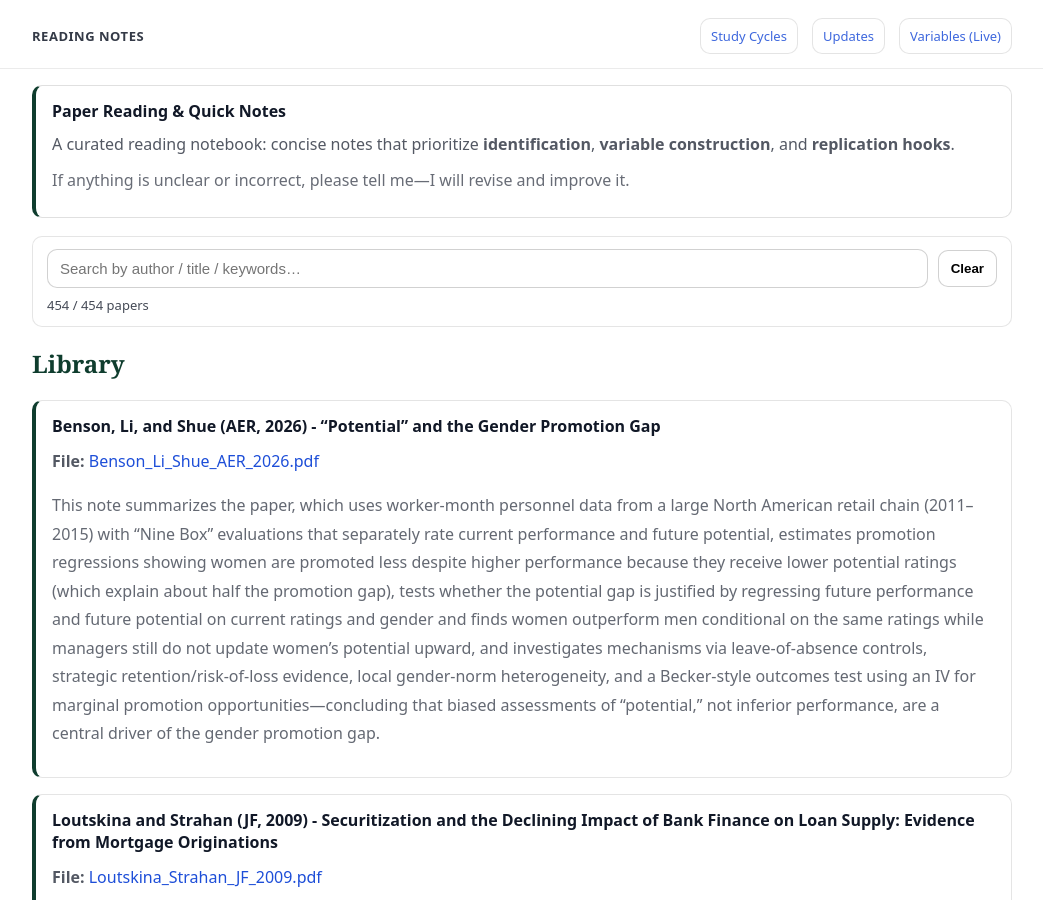
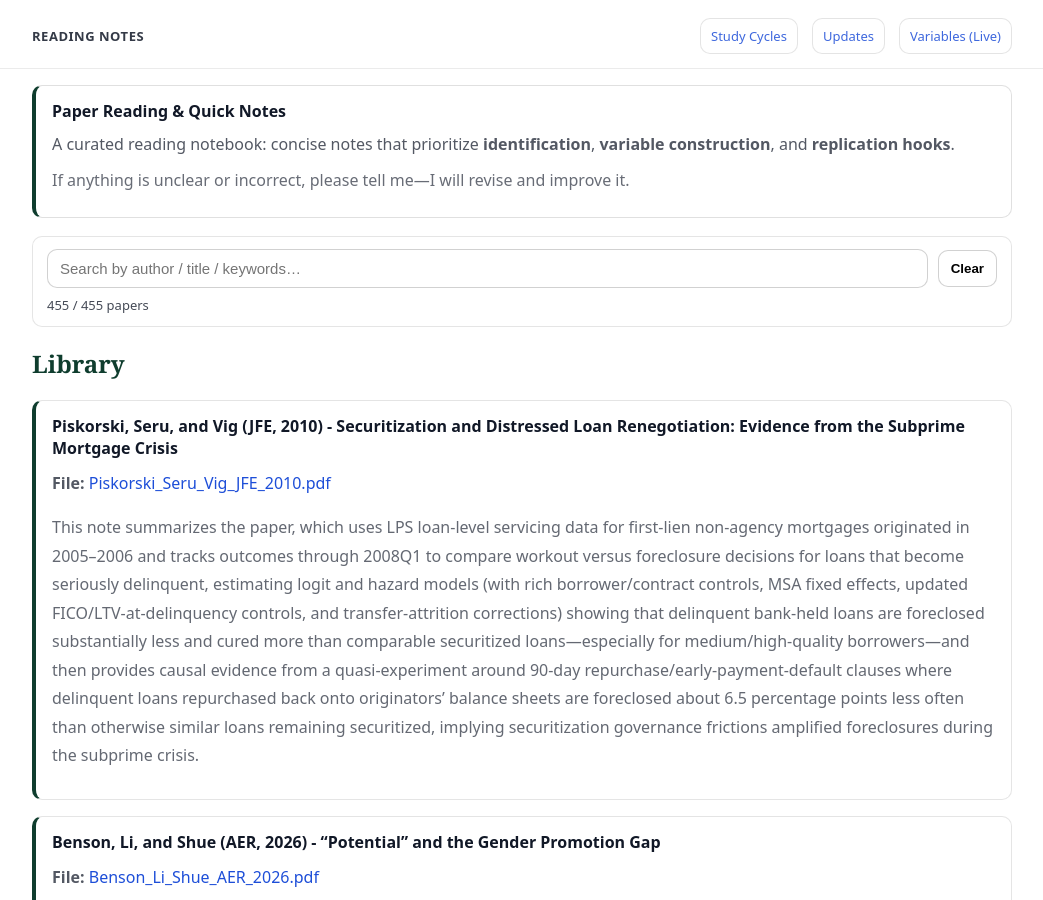
Before and after one commit to yaxinzn/study-archive, a Jekyll site: the page built from reading/index.md, in a window 1280 px wide and 900 px high. Shown: the whole window, without its empty margins (118-1161 px from the left). Built offline with Jekyll 4.4.1, drawn with Linux system fonts in a browser that asks for light colours.

Commit message:
Reading: add/update Piskorski_Seru_Vig_JFE_2010.pdf

```diff
--- a/_data/reading.yml
+++ b/_data/reading.yml
@@ -1,3 +1,7 @@
+- title: "Piskorski, Seru, and Vig (JFE, 2010) - Securitization and Distressed Loan Renegotiation: Evidence from the Subprime Mortgage Crisis"
+  file: "Piskorski_Seru_Vig_JFE_2010.pdf"
+  desc: "This note summarizes the paper, which uses LPS loan-level servicing data for first-lien non-agency mortgages originated in 2005–2006 and tracks outcomes through 2008Q1 to compare workout versus foreclosure decisions for loans that become seriously delinquent, estimating logit and hazard models (with rich borrower/contract controls, MSA fixed effects, updated FICO/LTV-at-delinquency controls, and transfer-attrition corrections) showing that delinquent bank-held loans are foreclosed substantially less and cured more than comparable securitized loans—especially for medium/high-quality borrowers—and then provides causal evidence from a quasi-experiment around 90-day repurchase/early-payment-default clauses where delinquent loans repurchased back onto originators’ balance sheets are foreclosed about 6.5 percentage points less often than otherwise similar loans remaining securitized, implying securitization governance frictions amplified foreclosures during the subprime crisis."
+
 - title: "Benson, Li, and Shue (AER, 2026) - “Potential” and the Gender Promotion Gap"
   file: "Benson_Li_Shue_AER_2026.pdf"
   desc: "This note summarizes the paper, which uses worker-month personnel data from a large North American retail chain (2011–2015) with “Nine Box” evaluations that separately rate current performance and future potential, estimates promotion regressions showing women are promoted less despite higher performance because they receive lower potential ratings (which explain about half the promotion gap), tests whether the potential gap is justified by regressing future performance and future potential on current ratings and gender and finds women outperform men conditional on the same ratings while managers still do not update women’s potential upward, and investigates mechanisms via leave-of-absence controls, strategic retention/risk-of-loss evidence, local gender-norm heterogeneity, and a Becker-style outcomes test using an IV for marginal promotion opportunities—concluding that biased assessments of “potential,” not inferior performance, are a central driver of the gender promotion gap."
```
Also changed, not shown: 1 other file.
